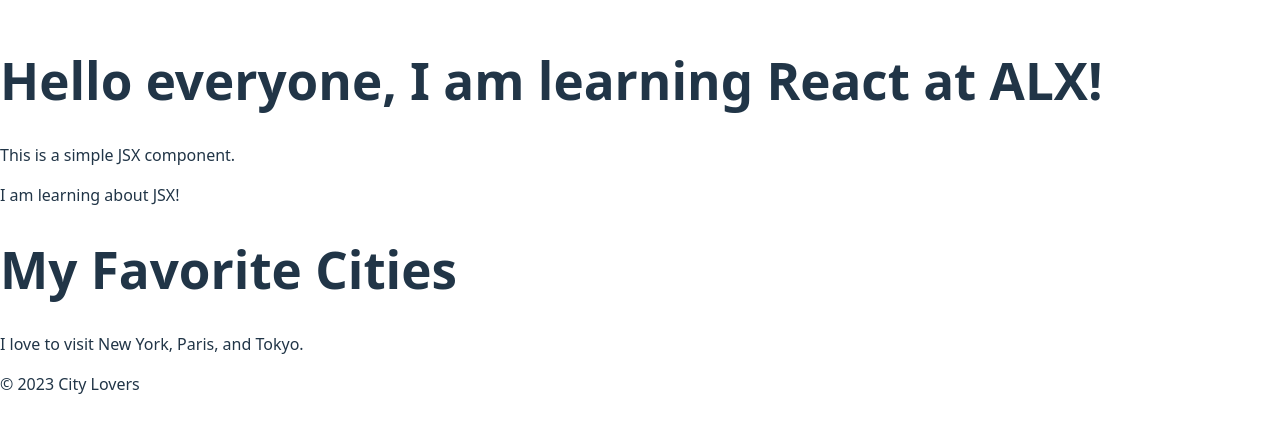
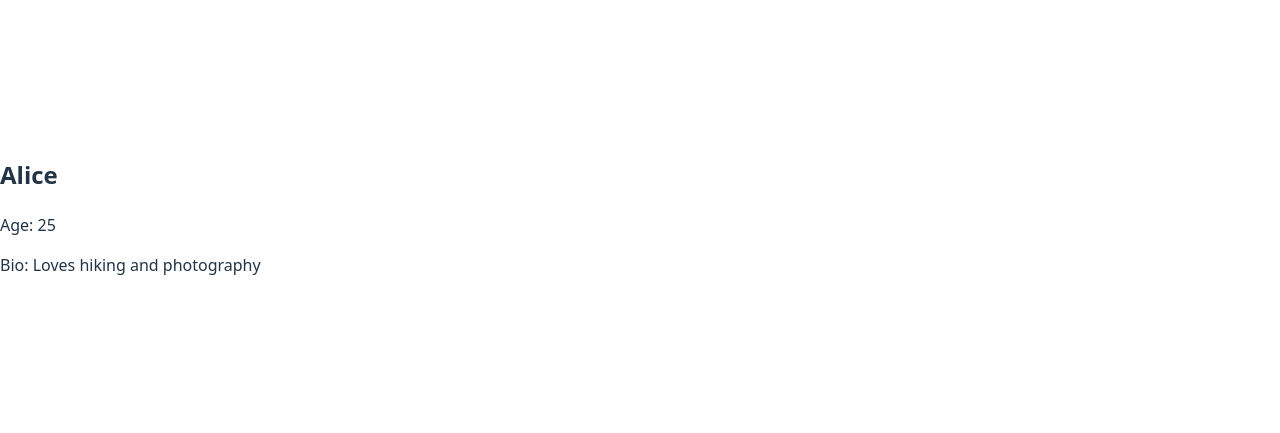
Before and after one commit to frazier964/alx-fe-reactjs, a React (Vite) app in the folder alx-react-app/: page / in a window 1280 px wide. Shown: the part 185-618 px from the top of the page. Built offline with nearby package versions, Linux system fonts and the light colour scheme; the HTML template or start-up script is replaced by a standard one.

Commit message:
Add user profile

```diff
--- a/alx-react-app/src/App.jsx
+++ b/alx-react-app/src/App.jsx
@@ -1,16 +1,14 @@
 import React from 'react';
-import Header from './components/Header';
-import MainContent from './components/MainContent';
-import Footer from './components/Footer';
-import WelcomeMessage from './components/WelcomeMessage';
+import UserProfile from './components/UserProfile';
 
 function App() {
   return (
     <div>
-      <WelcomeMessage />
-      <Header />
-      <MainContent />
-      <Footer />
+      <UserProfile
+        name="Alice"
+        age="25"
+        bio="Loves hiking and photography"
+      />
     </div>
   );
 }
--- /dev/null
+++ b/alx-react-app/src/components/UserProfile.jsx
@@ -0,0 +1,13 @@
+import React from 'react';
+
+const UserProfile = (props) => {
+  return (
+    <div>
+      <h2>{props.name}</h2>
+      <p>Age: {props.age}</p>
+      <p>Bio: {props.bio}</p>
+    </div>
+  );
+};
+
+export default UserProfile;
```
